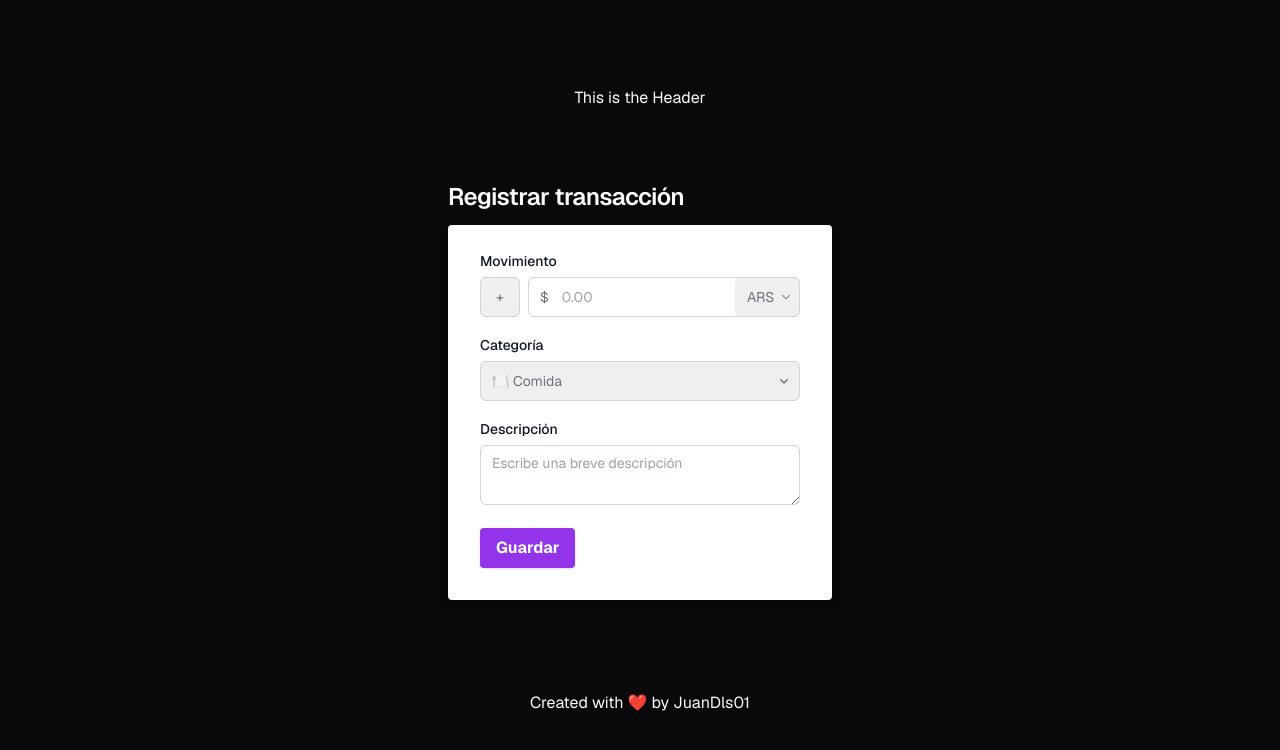
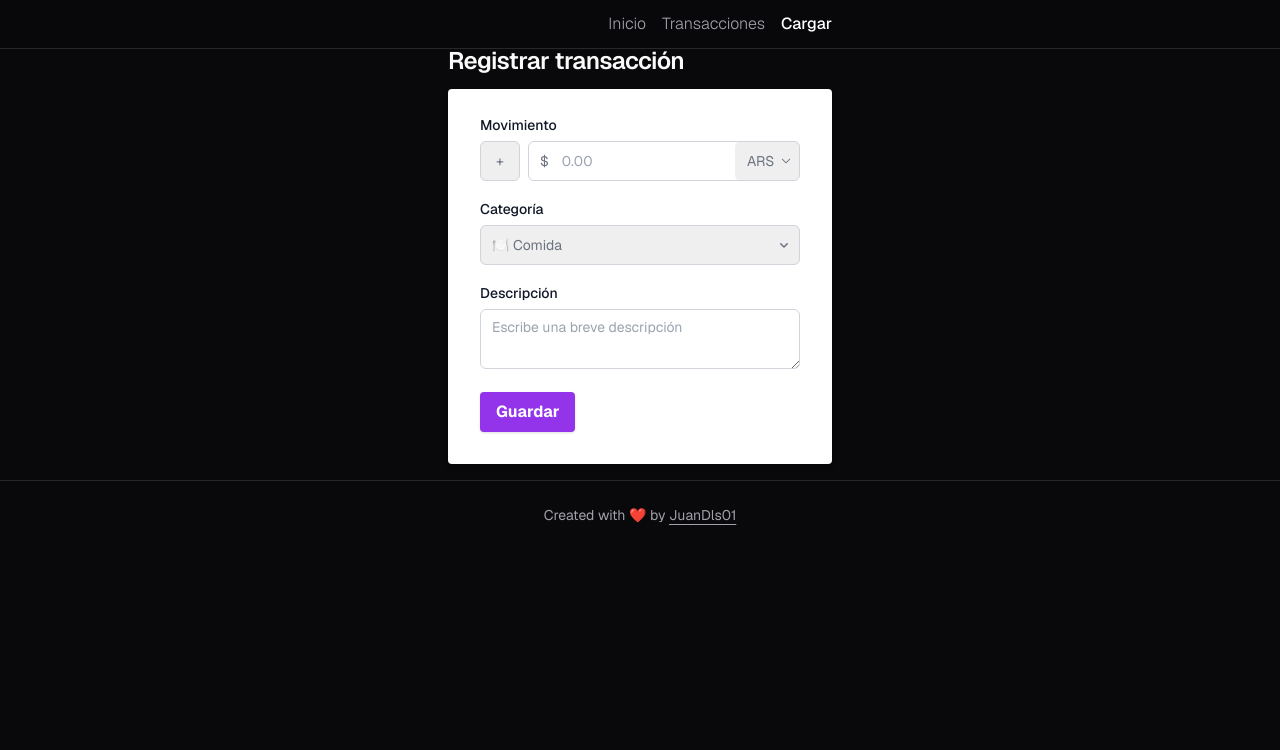
Before and after one commit to JuanDls01/transactions-tracker, a Next.js app: page /transactions/new in a window 1280 px wide. Shown: the top 750 px of the page. Built offline with nearby package versions, Linux system fonts and the light colour scheme.

Commit message:
feat(navigation): styled header and footer, and added a navbar

```diff
--- a/src/app/layout.tsx
+++ b/src/app/layout.tsx
@@ -1,6 +1,10 @@
 import type { Metadata } from 'next';
 import { Geist, Geist_Mono } from 'next/font/google';
 import './globals.css';
+import Navbar from '@/ui/components/navbar';
+import clsx from 'clsx';
+import Link from 'next/link';
+import { CardDescription } from '@/ui/elements/card';
 
 const geistSans = Geist({
   variable: '--font-geist-sans',
@@ -25,10 +29,30 @@ export default function RootLayout({
   return (
     <html lang='en'>
       <body className={`dark ${geistSans.variable} ${geistMono.variable} antialiased`}>
-        <div className='grid items-center justify-items-center min-h-screen p-2.5 pb-20 gap-16 sm:p-20 font-[family-name:var(--font-geist-sans)]'>
-          <header>This is the Header</header>
-          <main>{children}</main>
-          <footer className='flex gap-6 items-center justify-center'>Created with ❤️ by JuanDls01</footer>
+        <div
+          className={clsx(
+            'border-grid flex flex-1 flex-col items-center min-h-screen',
+            'font-[family-name:var(--font-geist-sans)]',
+          )}
+        >
+          <header className='border-grid sticky top-0 z-50 w-full border-b bg-background/95 backdrop-blur supports-[backdrop-filter]:bg-background/60'>
+            <Navbar />
+          </header>
+          <main className='container'>{children}</main>
+          <footer className='flex gap-6 items-center justify-center border-grid border-t w-full'>
+            <div className='container py-6'>
+              <CardDescription className='text-center'>
+                Created with ❤️ by{' '}
+                <Link
+                  href='https://github.com/JuanDls01'
+                  target='_blank'
+                  className='underline underline-offset-4'
+                >
+                  JuanDls01
+                </Link>
+              </CardDescription>
+            </div>
+          </footer>
         </div>
       </body>
     </html>
--- a/src/app/page.tsx
+++ b/src/app/page.tsx
@@ -17,7 +17,14 @@ const Home = async () => {
   }));
 
   return (
-    <main className='space-y-5'>
+    <main>
+      <div className='py-6'>
+        <h1 className='text-3xl sm:text-4xl font-bold pt-4 sm:pt-6'>Resumen de cuenta</h1>
+        <p className='text-base sm:text-lg text-muted-foreground'>
+          Aquí encontraras un resumen de tus gastos
+        </p>
+      </div>
+      <div className='space-y-4'>
         {Object.keys(balanceByCurrency).map((key) => (
           <Card key={key} className='p-2 sm:p-6 rounded-lg'>
             <CardContent className='text-sm p-0 sm:p-0 pb-2 sm:pb-2'>Total de {key}</CardContent>
@@ -27,8 +34,9 @@ const Home = async () => {
             <CardDescription className='text-xs'>+20.1% from last month</CardDescription>
           </Card>
         ))}
+      </div>
       <ExpensesChart chartData={parsedExpenses} total={totalExpenses.toLocaleString()} />
-      <Card className='border-none'>
+      <Card className='border-none py-6'>
         <CardHeader>
           <CardTitle>Transacciones recientes</CardTitle>
           <CardDescription>
--- a/src/ui/components/expenses-chart/index.tsx
+++ b/src/ui/components/expenses-chart/index.tsx
@@ -65,7 +65,7 @@ type ExpensesChartPropsType = {
 
 const ExpensesChart = ({ chartData, total }: ExpensesChartPropsType) => {
   return (
-    <Card className='border-none'>
+    <Card className='border-none py-6'>
       <CardHeader>
         <CardTitle>Gastos del mes</CardTitle>
         <CardDescription>Estos son tus gastos del mes, por categoría y en pesos ARS</CardDescription>
--- /dev/null
+++ b/src/ui/components/nav-links/index.tsx
@@ -0,0 +1,27 @@
+'use client';
+import Link from 'next/link';
+import { usePathname } from 'next/navigation';
+import { links } from '../navbar';
+
+type NavLinksPropsType = {
+  links: typeof links;
+};
+
+const NavLinks = ({ links }: NavLinksPropsType) => {
+  const pathname = usePathname();
+  return (
+    <>
+      {links.map((l) => (
+        <Link
+          key={l.href}
+          href={l.href}
+          className={`${pathname === l.href ? 'text-white font-medium' : 'text-muted-foreground font-light'}`}
+        >
+          {l.label}
+        </Link>
+      ))}
+    </>
+  );
+};
+
+export default NavLinks;
--- /dev/null
+++ b/src/ui/components/navbar/index.tsx
@@ -0,0 +1,21 @@
+import NavLinks from '../nav-links';
+
+export const links = [
+  { href: '/', label: 'Inicio' },
+  { href: '/transactions', label: 'Transacciones' },
+  { href: '/transactions/new', label: 'Cargar' },
+];
+
+const Navbar = () => {
+  return (
+    <div className='flex justify-center h-12 w-full'>
+      <div className='container flex justify-end'>
+        <div className='flex space-x-4 items-center'>
+          <NavLinks links={links} />
+        </div>
+      </div>
+    </div>
+  );
+};
+
+export default Navbar;
--- a/tailwind.config.ts
+++ b/tailwind.config.ts
@@ -8,6 +8,16 @@ export default {
     './src/app/**/*.{js,ts,jsx,tsx,mdx}',
   ],
   theme: {
+    container: {
+      padding: {
+        DEFAULT: '1rem',
+        sm: '8rem',
+        md: '12rem',
+        lg: '16rem',
+        xl: '28rem',
+        '2xl': '32rem',
+      },
+    },
     extend: {
       colors: {
         background: 'hsl(var(--background))',
```
Lines whose indentation alone changed are shown as unchanged.
